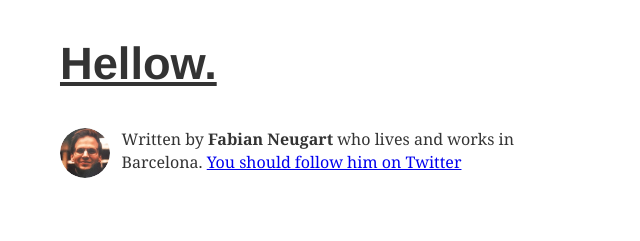
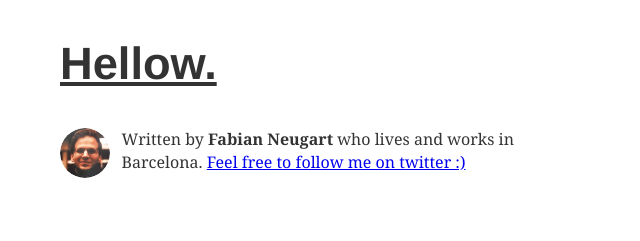
Before and after one commit to neugartf/my-blog, a Gatsby site: page / in a window 1280 px wide. Shown: the top 241 px of the page, 319-959 px from the left. Built offline with nearby package versions, Linux system fonts and the light colour scheme; Gatsby itself is replaced by a stand-in of ours; some packages are replaced by stand-ins of ours.

Commit message:
write bio nicer

```diff
--- a/src/components/bio.js
+++ b/src/components/bio.js
@@ -60,7 +60,7 @@ const Bio = () => {
         Written by <strong>{author.name}</strong> {author.summary}
         {` `}
         <a href={`https://twitter.com/${social.twitter}`}>
-          You should follow him on Twitter
+          Feel free to follow me on twitter :)
         </a>
       </p>
     </div>
```
